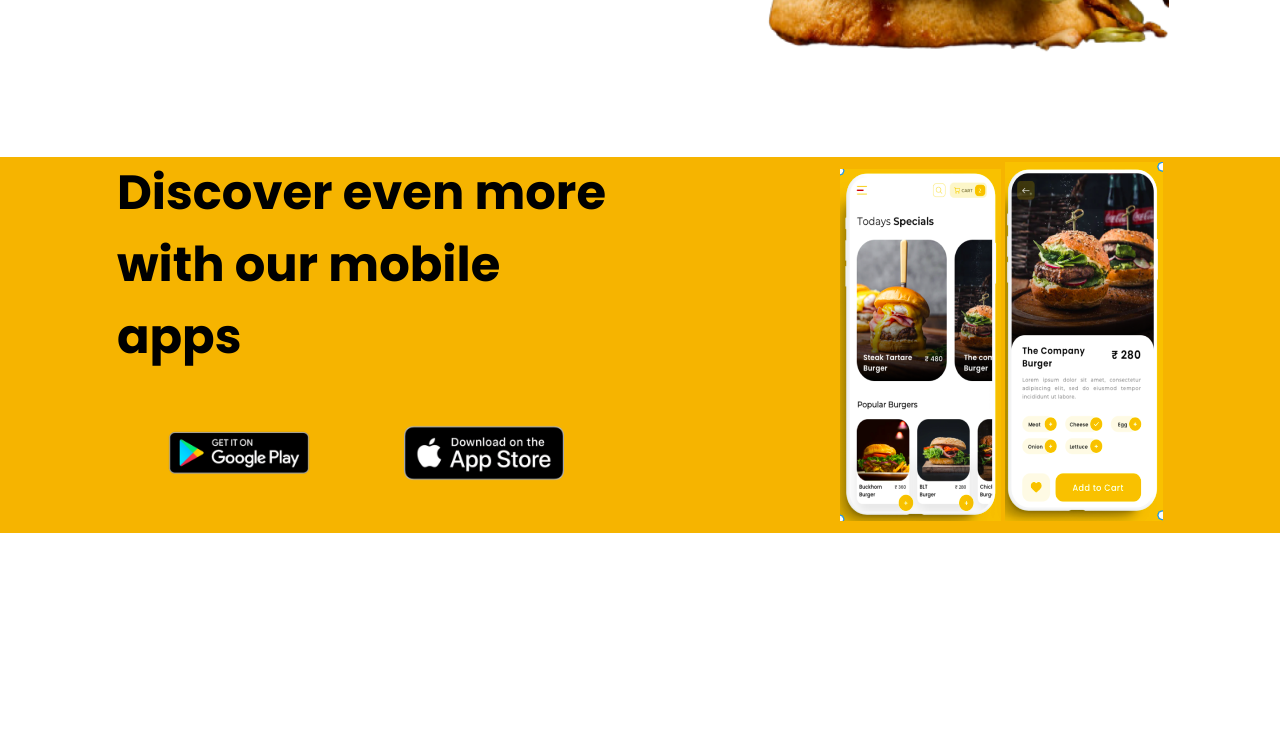
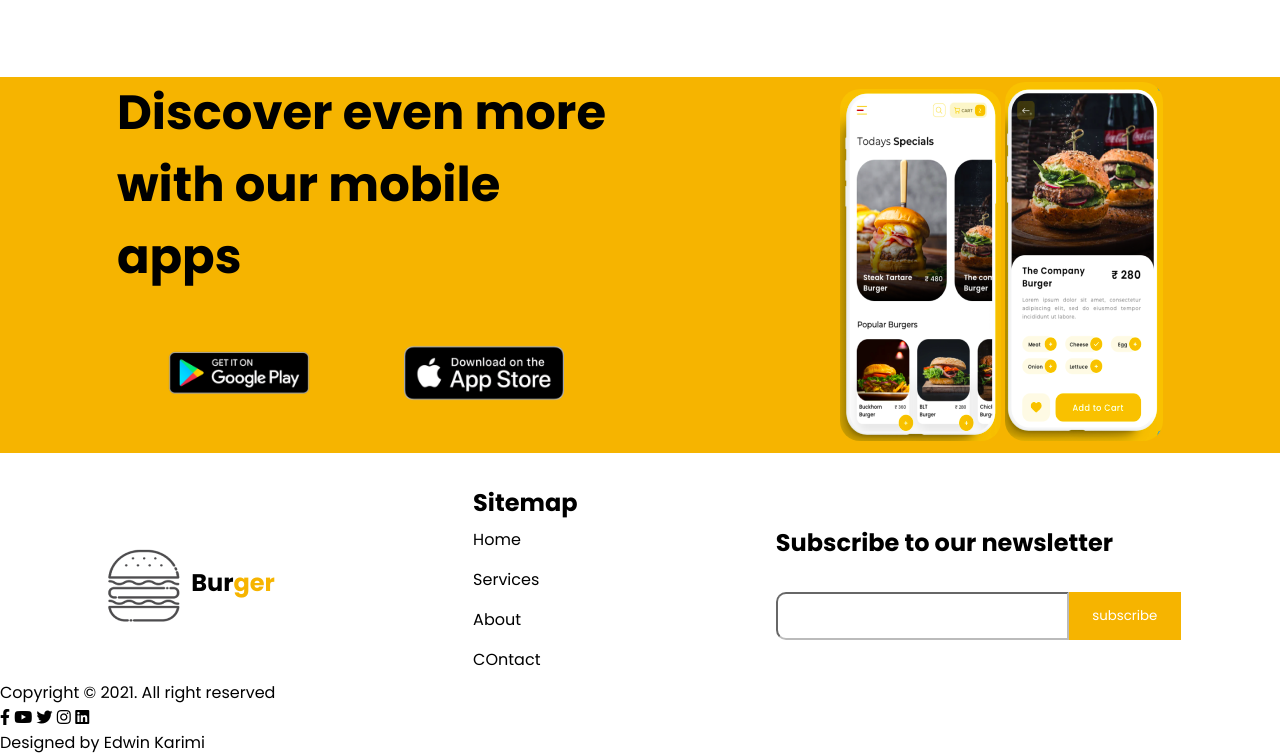
Before and after one commit to Edu58/Week-1-IP, a plain HTML site: page index.html in a window 1280 px wide. Shown: the part 2542-3297 px from the top of the page. Before the commit the page ends 3075 px from the top, so only its background shows below. Drawn offline with Linux system fonts and the light colour scheme.

Commit message:
added footer

```diff
--- a/index.html
+++ b/index.html
@@ -200,5 +200,41 @@
         </div>
     </section>
 
+    <footer>
+        <div class="first-row">
+            <div class="bottom-logo">
+                <img src="/images/logo.png" alt="">
+                <h2>Bur<span>ger</span></h2>
+            </div>
+
+            <div class="sitemap">
+                <h2>Sitemap</h2>
+                <ul>
+                    <li>Home</li>
+                    <li>Services</li>
+                    <li>About</li>
+                    <li>COntact</li>
+                </ul>
+            </div>
+
+            <div class="newsletter">
+                <h2>Subscribe to our newsletter</h2>
+                <input type="text"><button type="button">subscribe</button>
+            </div>
+        </div>
+
+        <div class="end">
+            <p>Copyright &copy; 2021. All right reserved</p>
+            <div class="socials">
+                <i class="fab fa-facebook-f"></i>
+                <i class="fab fa-youtube"></i>
+                <i class="fab fa-twitter"></i>
+                <i class="fab fa-instagram"></i>
+                <i class="fab fa-linkedin"></i>
+            </div>
+            <p>Designed by Edwin Karimi</p>
+        </div>
+    </footer>
+
 </body>
 </html>
--- a/styles.css
+++ b/styles.css
@@ -97,7 +97,7 @@
 }
 
 .menu {
-  margin-bottom: 10rem;
+  margin-bottom: 5rem;
 }
 
 .menu .our-menu {
@@ -244,3 +244,43 @@
 .page-4 .appstores img {
     height: 10rem;
 }
+
+.page-4 .mobile-app img {
+    border-radius: 20px;
+}
+
+footer {
+    margin-top: 2rem;
+}
+
+footer .first-row, .bottom-logo {
+    display: flex;
+    justify-content: space-around;
+    align-items: center;
+}
+
+footer .first-row .bottom-logo span {
+    color: #f6b400;
+}
+
+footer .first-row ul {
+    list-style: none;
+    line-height: 2.5rem;
+}
+
+footer .newsletter input {
+    margin-top: 2rem;
+    height: 3rem;
+    width: auto;
+    border-radius: 10px 0 0 10px;
+    border-color: #bbb;
+    padding: 1rem;
+}
+
+footer .newsletter button {
+    height: 3rem;
+    background-color: #f6b400;
+    color: white;
+    width: 7rem;
+    border: none;
+}
```
